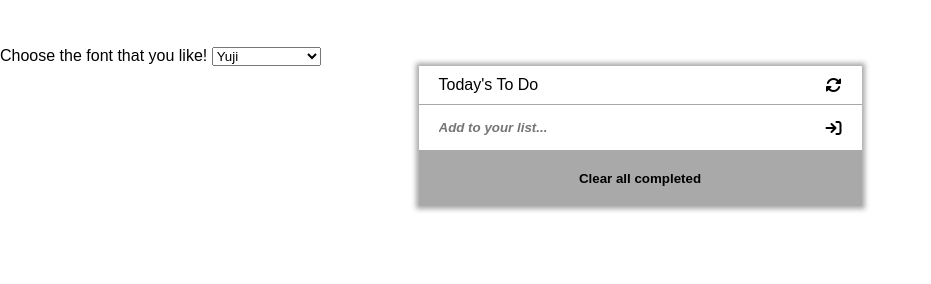
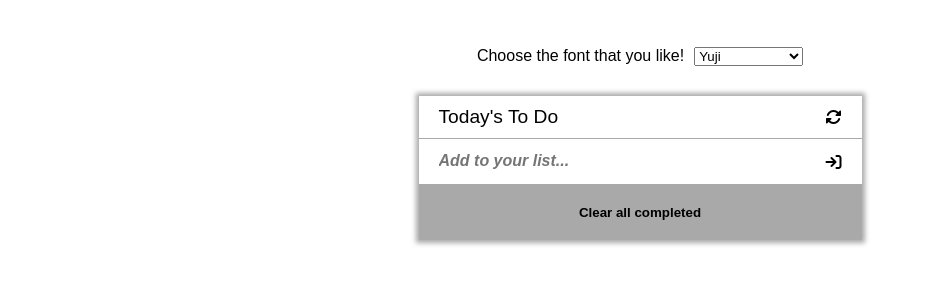
Before and after one commit to Luffytaro22/To-do-list, a website built with webpack: page src/index.html in a window 1280 px wide. Shown: the part 90-374 px from the top of the page, without its empty margins (0-931 px from the left). Built offline with nearby package versions, Linux system fonts and the light colour scheme; a web font is replaced by a local one.

Commit message:
Modified the width of the textarea and the font-size

```diff
--- a/src/styles.css
+++ b/src/styles.css
@@ -87,7 +87,7 @@ i:hover {
 
 #tasks-container textarea {
   font-weight: 600;
-  width: 65vw;
+  width: 55vw;
   max-width: 340px;
   font-family: var(--main-font), sans-serif;
   overflow: auto;
@@ -129,6 +129,17 @@ i:hover {
   background-color: var(--tasks-background);
 }
 
+#tasks-container p, textarea {
+  font-size: 1.2em;
+}
+
+#fonts-container {
+  display: flex;
+  justify-content: center;
+  margin-bottom: 30px;
+  gap: 10px;
+}
+
 .tasks {
   display: flex;
   justify-content: space-between;
@@ -166,6 +177,7 @@ i:hover {
   font-family: var(--main-font), sans-serif;
   font-style: italic;
   font-weight: 600;
+  font-size: 1.2em;
 }
 
 #clear-button:hover {
```
